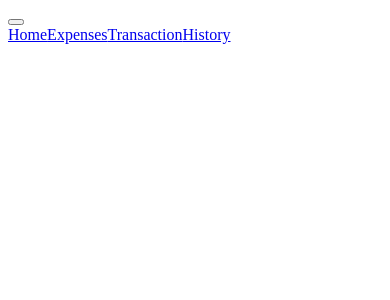
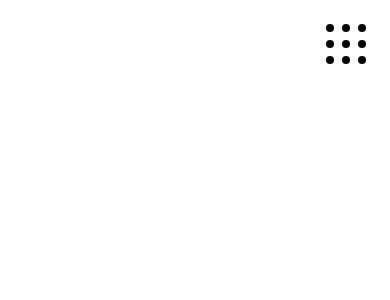
Before and after one commit to Steezy1416/BudgetCraft, a React (Create React App) app: page / in a window 390 px wide. Shown: the top 300 px of the page. Built offline with nearby package versions, Linux system fonts and the light colour scheme.

Commit message:
created the working navigation menu for mobile, added an overlay for when the nav is active, and styled the nav

```diff
--- a/src/App.js
+++ b/src/App.js
@@ -1,5 +1,6 @@
 import { Route, RouterProvider, createBrowserRouter, createRoutesFromElements } from 'react-router-dom';
 import Root from './components/Root';
+import "./style.css"
 
 
 const router = createBrowserRouter(
--- a/src/components/Root.js
+++ b/src/components/Root.js
@@ -1,10 +1,24 @@
+import { useState } from "react";
 import { NavLink, Outlet } from "react-router-dom";
 
 const Root = () => {
+  const [isNavOpen, setIsNavOpen] = useState(false);
+
   return (
     <>
-      <header>
-        <button>
+      <header className="main-nav-header">
+        <div
+          className={isNavOpen && "activeOverlay"}
+          onClick={() => setIsNavOpen(!isNavOpen)}
+        ></div>
+
+        <button
+          onClick={() => setIsNavOpen(!isNavOpen)}
+          className={`${isNavOpen ? "openNav" : "closedNav"} nav-btn`}
+        >
+          <span className="nav-btn-circle"></span>
+          <span className="nav-btn-circle"></span>
+          <span className="nav-btn-circle"></span>
           <span className="nav-btn-circle"></span>
           <span className="nav-btn-circle"></span>
           <span className="nav-btn-circle"></span>
@@ -12,11 +26,20 @@ const Root = () => {
           <span className="nav-btn-circle"></span>
           <span className="nav-btn-circle"></span>
         </button>
-        <nav>
-          <NavLink to={"/"}>Home</NavLink>
-          <NavLink to={"/expenses"}>Expenses</NavLink>
-          <NavLink to={"/transaction"}>Transaction</NavLink>
-          <NavLink to={"/history"}>History</NavLink>
+
+        <nav className={`${isNavOpen && "open-nav"} main-navigation`}>
+          <NavLink className={"navLink"} to={"/"}>
+            Home
+          </NavLink>
+          <NavLink className={"navLink"} to={"/expenses"}>
+            Expenses
+          </NavLink>
+          <NavLink className={"navLink"} to={"/transaction"}>
+            Transaction
+          </NavLink>
+          <NavLink className={"navLink"} to={"/history"}>
+            History
+          </NavLink>
         </nav>
       </header>
       <main>
--- /dev/null
+++ b/src/style.css
@@ -0,0 +1,135 @@
+@import url("https://fonts.googleapis.com/css2?family=Rubik:wght@400;500&display=swap");
+
+/*start of css reset */
+*,
+*::before,
+*::after {
+  box-sizing: border-box;
+}
+
+* {
+  margin: 0;
+  padding: 0;
+}
+
+body {
+  line-height: 1.5;
+  -webkit-font-smoothing: antialiased;
+  min-height: 100%;
+}
+
+img,
+picture,
+video,
+canvas,
+svg {
+  display: block;
+  max-width: 100%;
+}
+
+input,
+button,
+textarea,
+select {
+  font: inherit;
+}
+
+a {
+  text-decoration: none;
+  -webkit-tap-highlight-color: transparent;
+}
+
+p,
+h1,
+h2,
+h3,
+h4,
+h5,
+h6 {
+  overflow-wrap: break-word;
+}
+
+#root,
+#__next {
+  isolation: isolate;
+}
+/* end of css reset */
+
+/* start of root section */
+.main-nav-header {
+  display: flex;
+  justify-content: flex-end;
+  padding: 1.5rem;
+  position: relative;
+}
+
+.nav-btn {
+  display: grid;
+  background: transparent;
+  border: none;
+  grid-template-columns: repeat(3, 1fr);
+  grid-template-rows: repeat(3, 1fr);
+  gap: 0.5rem;
+  z-index: 1;
+}
+
+.openNav .nav-btn-circle:nth-child(even) {
+  visibility: hidden;
+}
+
+.nav-btn-circle {
+  width: 0.5rem;
+  height: 0.5rem;
+  background-color: black;
+  border-radius: 50%;
+}
+
+.main-navigation {
+  display: flex;
+  flex-direction: column;
+  gap: 1rem;
+  justify-content: flex-start;
+  position: fixed;
+  top: 0;
+  right: 0;
+  bottom: 0;
+  width: 45%;
+  background-color: white;
+  padding: 6rem 0.5rem 0.5rem 0.5rem;
+  transform: translateX(100%);
+  transition: 300ms transform;
+  border-radius: 15px 0 0 15px;
+  background-image: url("./assets/layered-waves-haikei.svg");
+  background-repeat: no-repeat;
+  background-size: cover;
+  background-position: center bottom;
+}
+
+.open-nav {
+  transform: translateX(0);
+}
+
+.activeOverlay {
+  position: fixed;
+  inset: 0;
+  background-color: rgba(17, 17, 17, 0.8);
+  backdrop-filter: saturate(180%) blur(20px);
+}
+
+.navLink {
+  font-size: 1.2rem;
+  display: grid;
+  place-items: center;
+  padding: 0.5rem;
+  border-radius: 5px;
+  color: black;
+  font-family: "Rubik", sans-serif;
+  font-weight: 500;
+}
+
+.main-navigation .active {
+  color: white;
+  background-color: #1e3454;
+}
+
+/* end of root section */
```
Also changed, not shown: src/assets/layered-waves-haikei.svg (added).
